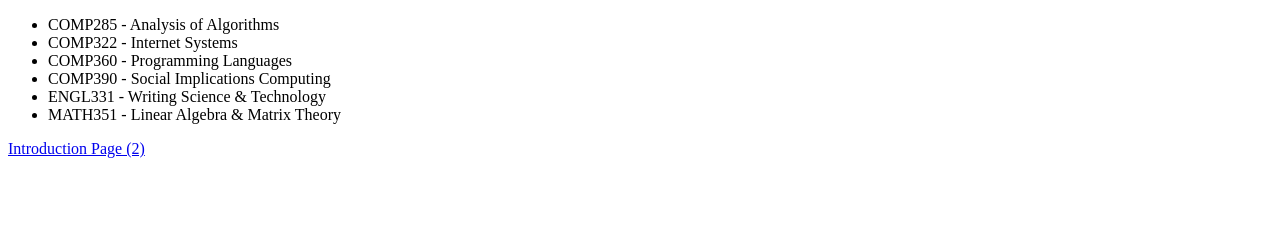
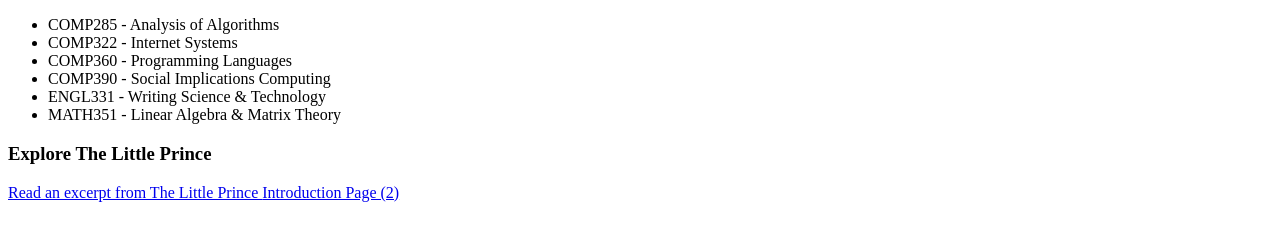
Before and after one commit to Kay4luh/Kay4luh.github.io, a plain HTML site: page index.html in a window 1280 px wide. Shown: the part 348-588 px from the top of the page. Drawn offline with Linux system fonts and the light colour scheme.

Commit message:
Update index.html

```diff
--- a/index.html
+++ b/index.html
@@ -29,9 +29,16 @@
             <li>MATH351 - Linear Algebra & Matrix Theory</li>
         </ul>
 
+         <!-- Link to The Little Prince page -->
+        <h3>Explore The Little Prince</h3>
+            <a href="little_prince.html" target="_self" title="The Little Prince">
+             Read an excerpt from The Little Prince
+        </a>
+
 
         <!--Link to second page-->
         <a href="introduction.html" target = introduction title=
             "Introduction Page"> Introduction Page (2)
         </body>
+
 </html>
```
